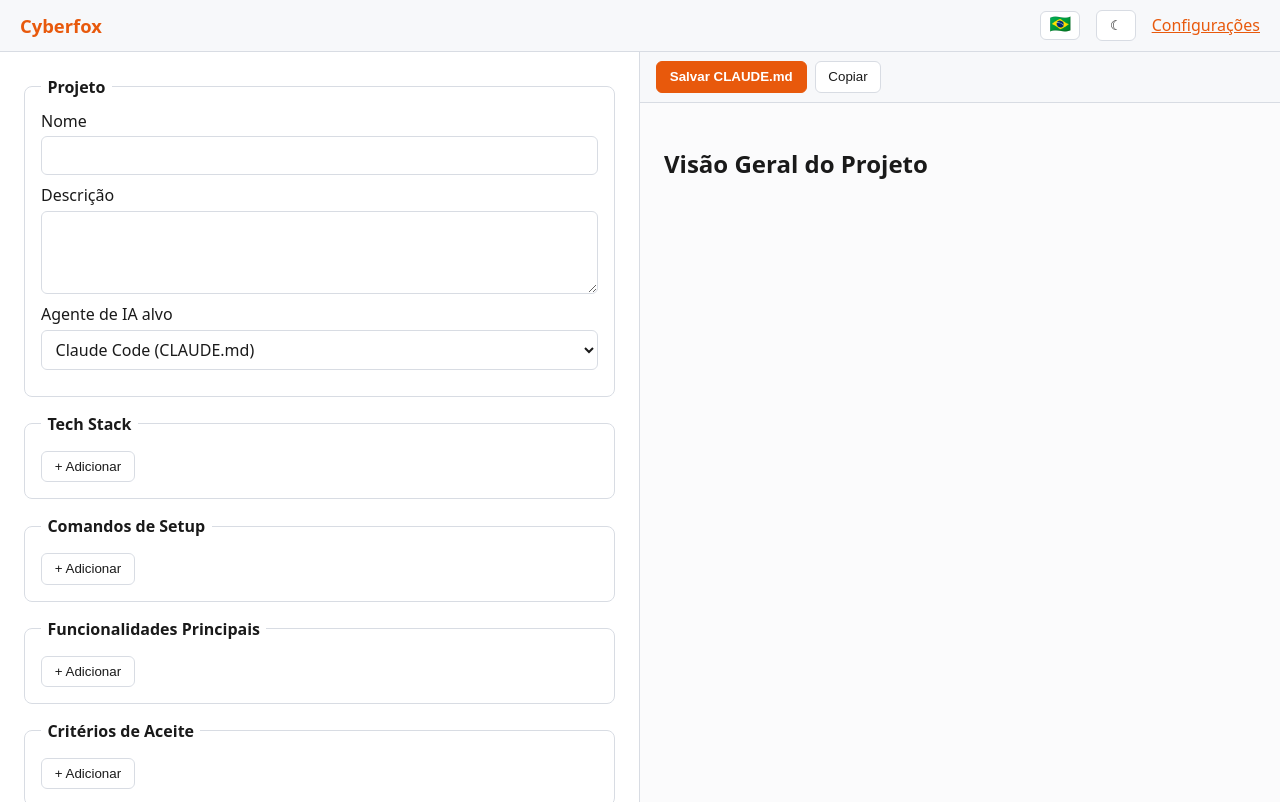
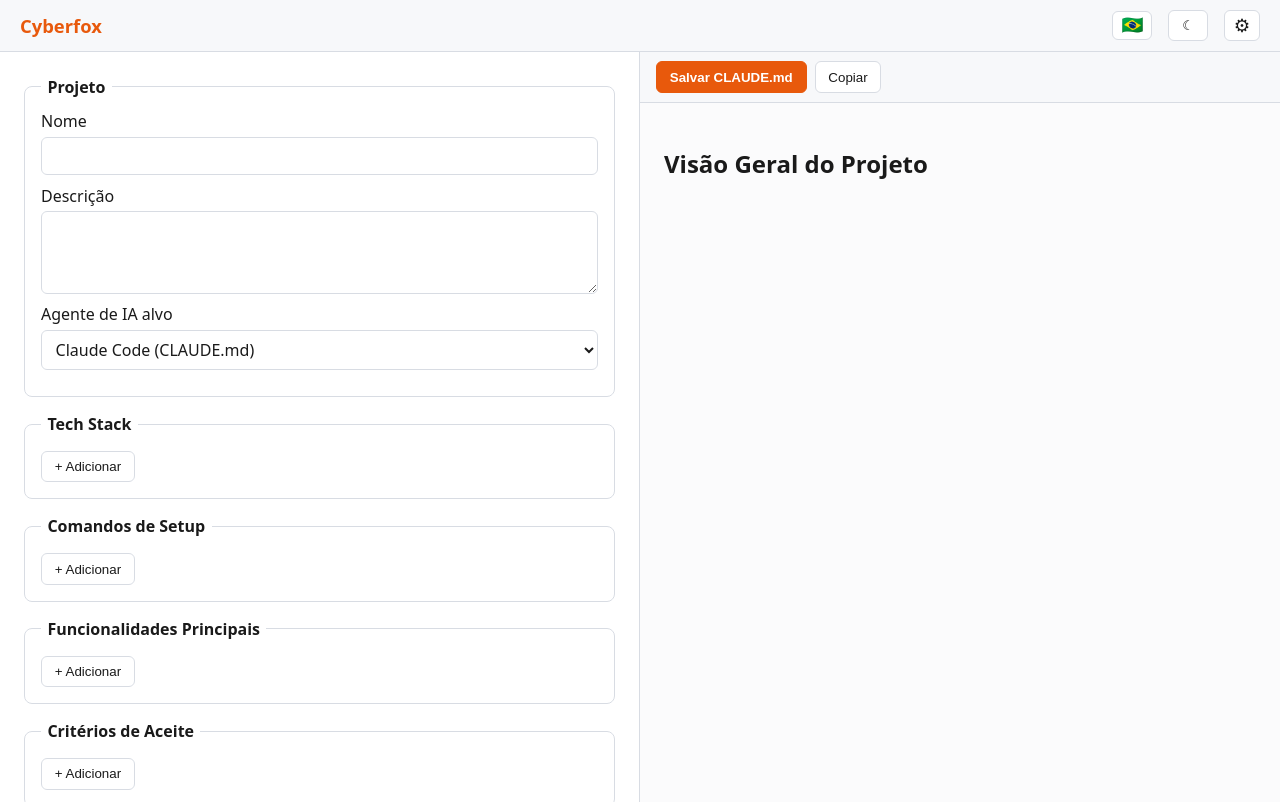
Before and after one commit to romulofer/cyberfox_web, a SvelteKit app: page / in a window 1280 px wide. Built offline with nearby package versions, Linux system fonts and the light colour scheme.

Commit message:
feat: settings gear button in header

```diff
--- a/src/routes/+layout.svelte
+++ b/src/routes/+layout.svelte
@@ -35,7 +35,15 @@
 		<button type="button" data-testid="theme-toggle" onclick={() => settings.toggleTheme()}>
 			{settings.theme === 'dark' ? '☀' : '☾'}
 		</button>
-		<a href={resolve('/settings')}>{t.settingsTitle}</a>
+		<a
+			class="settings-link"
+			href={resolve('/settings')}
+			data-testid="settings-link"
+			title={t.settingsTitle}
+			aria-label={t.settingsTitle}
+		>
+			⚙
+		</a>
 	</nav>
 </header>
 
@@ -68,4 +76,17 @@
 		line-height: 1;
 		padding: 0.3rem 0.5rem;
 	}
+	.settings-link {
+		display: inline-flex;
+		align-items: center;
+		justify-content: center;
+		font-size: 1.15rem;
+		line-height: 1;
+		padding: 0.35rem 0.55rem;
+		border: 1px solid var(--border);
+		border-radius: 6px;
+		background: var(--input-bg);
+		color: var(--fg);
+		text-decoration: none;
+	}
 </style>
```
